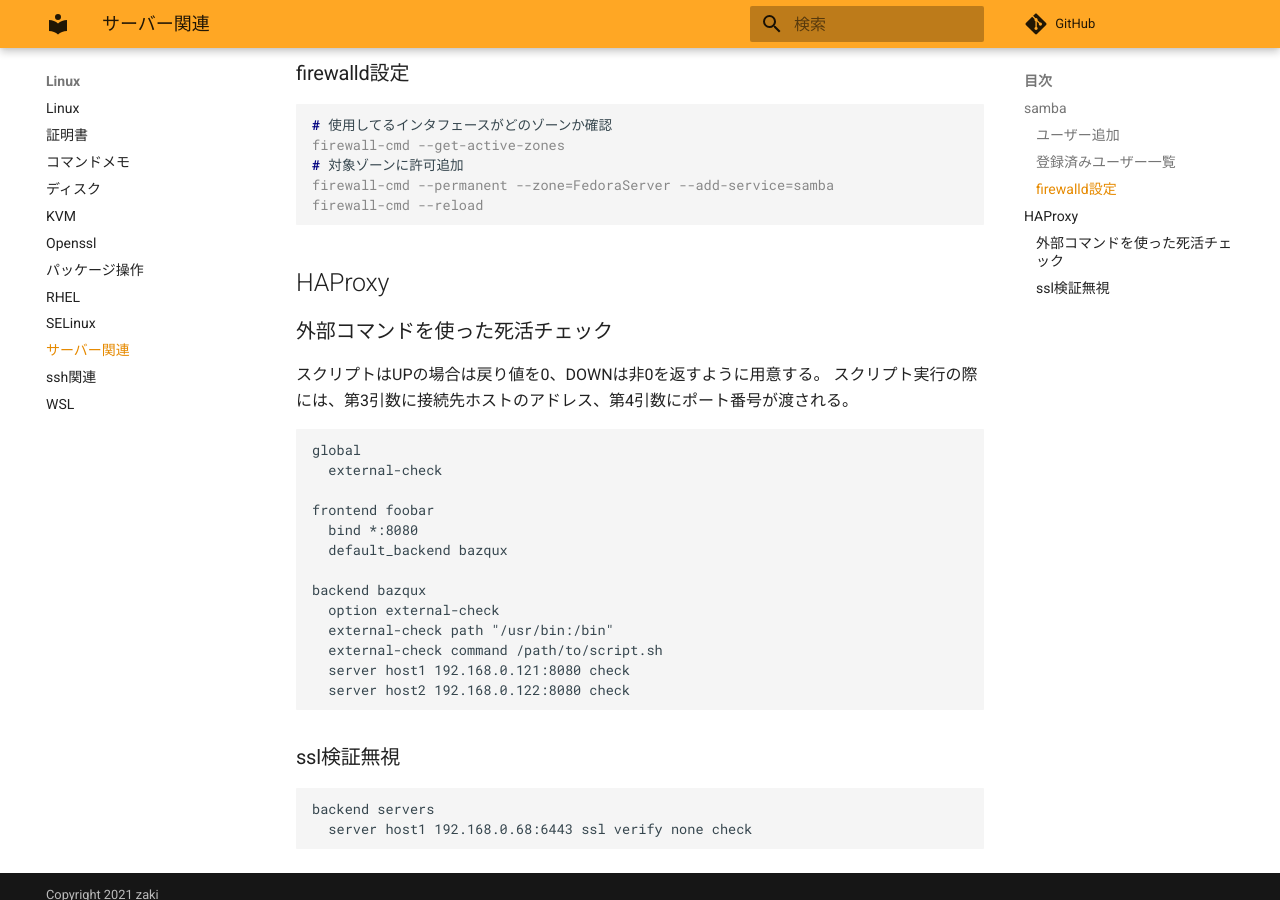
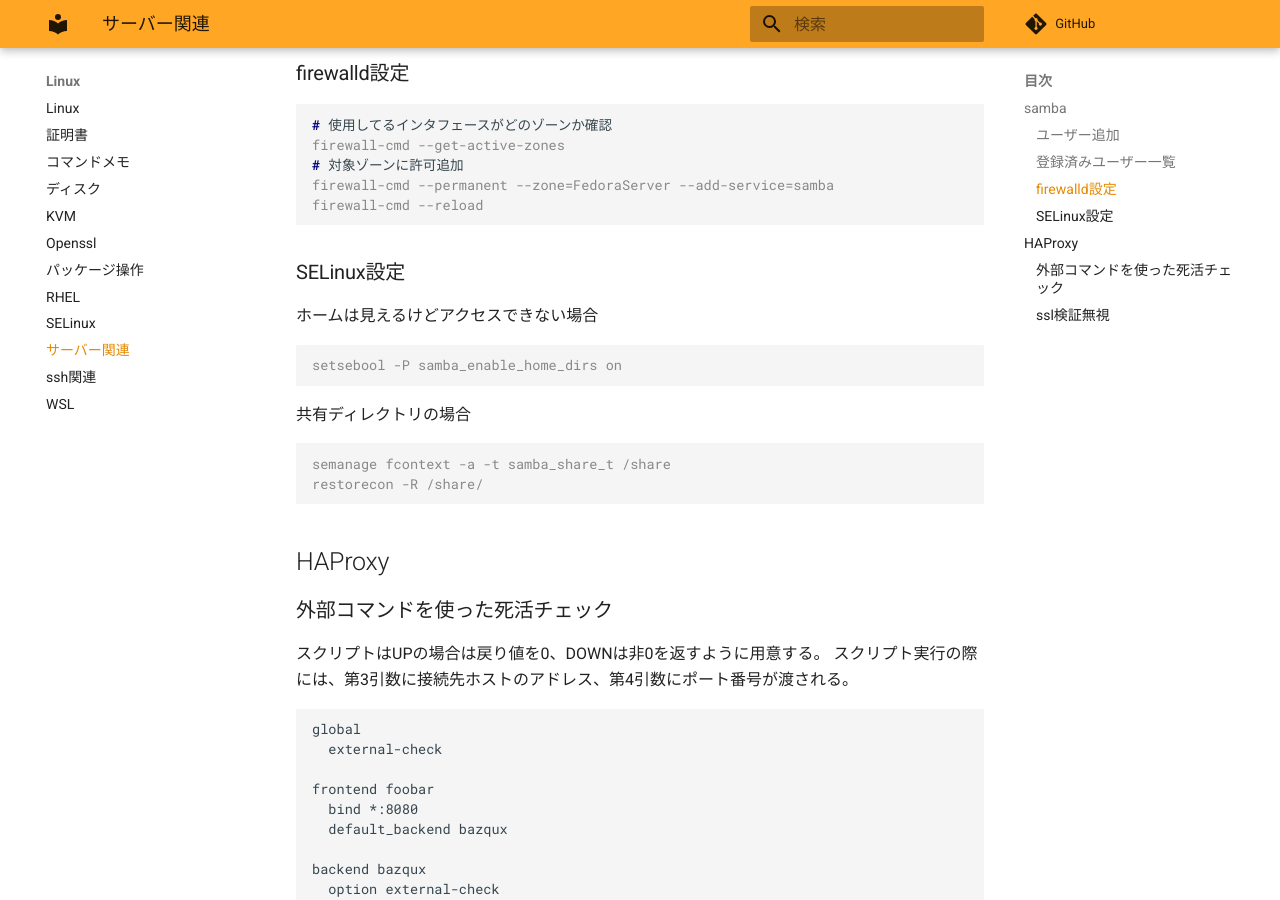
Before and after one commit to zaki-lknr/docs, an MkDocs documentation site: the page built from docs/Linux/server.md, in a window 1280 px wide and 900 px high, scrolled down 500 px. Built offline with MkDocs 1.6.1 and Material for MkDocs 9.7.7, drawn with Linux system fonts in a browser that asks for light colours; comment, search, counter and statistics services are not loaded.

Commit message:
add: linux/server: sambaのSELinux設定

````diff
--- a/docs/Linux/server.md
+++ b/docs/Linux/server.md
@@ -24,6 +24,21 @@ firewall-cmd --get-active-zones
 # 対象ゾーンに許可追加
 firewall-cmd --permanent --zone=FedoraServer --add-service=samba
 firewall-cmd --reload
+```
+
+### SELinux設定
+
+ホームは見えるけどアクセスできない場合
+
+```console
+setsebool -P samba_enable_home_dirs on
+```
+
+共有ディレクトリの場合
+
+```console
+semanage fcontext -a -t samba_share_t /share
+restorecon -R /share/
 ```
 
 ## HAProxy
````
